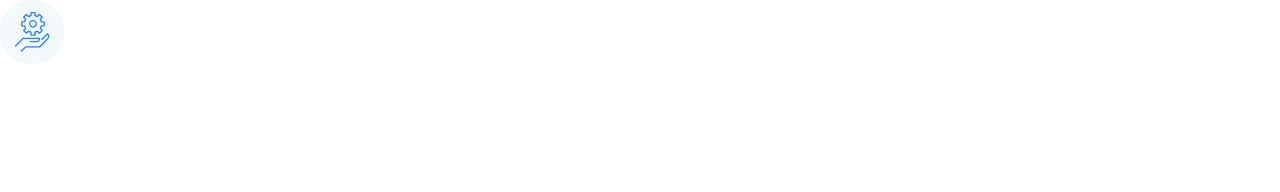
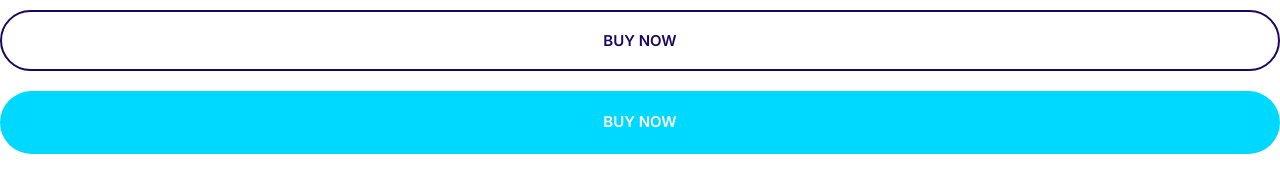
Before and after one commit to Toluade/moshify-by-toluade, a plain HTML site: page index.html in a window 1280 px wide. Drawn offline with Linux system fonts and the light colour scheme.

Commit message:
Build button components

```diff
--- a/css/styles.css
+++ b/css/styles.css
@@ -4,6 +4,12 @@
   --color-accent: #ff3400;
   --color-headings: #1b0760;
   --color-body: #918ca4;
+}
+
+*,
+*::after,
+*::before {
+  box-sizing: border-box;
 }
 
 /* Typography */
@@ -166,3 +172,66 @@ a {
   justify-content: center;
   align-items: center;
 }
+
+/* Buttons */
+.btn {
+  border-radius: 40px;
+  border: 0;
+  cursor: pointer;
+  font-size: 1.8rem;
+  font-weight: 600;
+  margin: 1rem 0;
+  padding: 2rem 3rem;
+  text-align: center;
+  text-transform: uppercase;
+  white-space: nowrap;
+}
+
+.btn--primary {
+  background: var(--color-primary);
+  color: #fff;
+}
+
+.btn--primary:hover {
+  background: #3a8ffd;
+}
+
+.btn--secondary {
+  background: var(--color-secondary);
+  color: #fff;
+}
+
+.btn--secondary:hover {
+  background: #0073cb;
+}
+
+.btn--accent {
+  background: var(--color-accent);
+  color: #fff;
+}
+
+.btn--accent:hover {
+  background: #ec3000;
+}
+
+.btn--block {
+  width: 100%;
+  display: inline-block;
+}
+
+.btn--outline {
+  background: #fff;
+  color: var(--color-headings);
+  border: 2px solid var(--color-headings);
+}
+
+.btn--outline:hover {
+  background: var(--color-headings);
+  color: #fff;
+}
+
+@media screen and (min-width: 1024px) {
+  .btn {
+    font-size: 1.5rem;
+  }
+}
--- a/index.html
+++ b/index.html
@@ -14,10 +14,7 @@
     <link rel="stylesheet" href="css/styles.css" />
   </head>
   <body>
-    <span class="icon-container">
-      <svg class="icon icon--primary">
-        <use xlink:href="images/sprite.svg#settings"></use>
-      </svg>
-    </span>
+    <button class="btn btn--primary btn--block btn--outline">Buy Now</button>
+    <a href="#" class="btn btn--secondary btn--block">Buy Now</a>
   </body>
 </html>
```
Also changed, not shown: components/buttons.html (added, +2 -0 lines).
